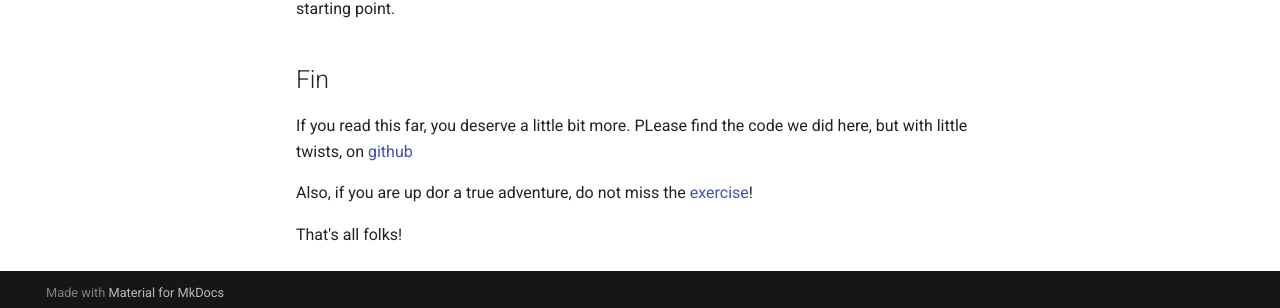
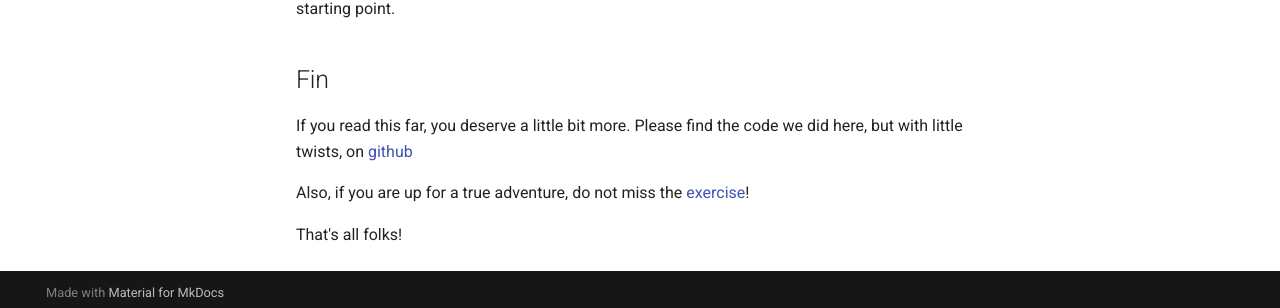
Before and after one commit to chanux/notes.chanux.me, an MkDocs documentation site: the page built from docs/terraform/the-basics.md, in a window 1280 px wide and 900 px high, scrolled down 3576 px. Shown: the part 584-892 px from the top of the window. Built offline with MkDocs 1.6.1 and Material for MkDocs 9.7.7, drawn with Linux system fonts in a browser that asks for light colours.

Commit message:
Fixes pesky typos

```diff
--- a/docs/terraform/the-basics.md
+++ b/docs/terraform/the-basics.md
@@ -214,11 +214,11 @@ a great starting point.
 
 ## Fin
 
-If you read this far, you deserve a little bit more. PLease find the code we
+If you read this far, you deserve a little bit more. Please find the code we
 did here, but with little twists, on
-[github](https://github.com/chanux/terrafrom-the-basics)
+[github](https://github.com/chanux/terraform-the-basics)
 
-Also, if you are up dor a true adventure, do not miss the
-[exercise](/terrafrom/exercise)!
+Also, if you are up for a true adventure, do not miss the
+[exercise](/terraform/exercise)!
 
 That's all folks!
```
